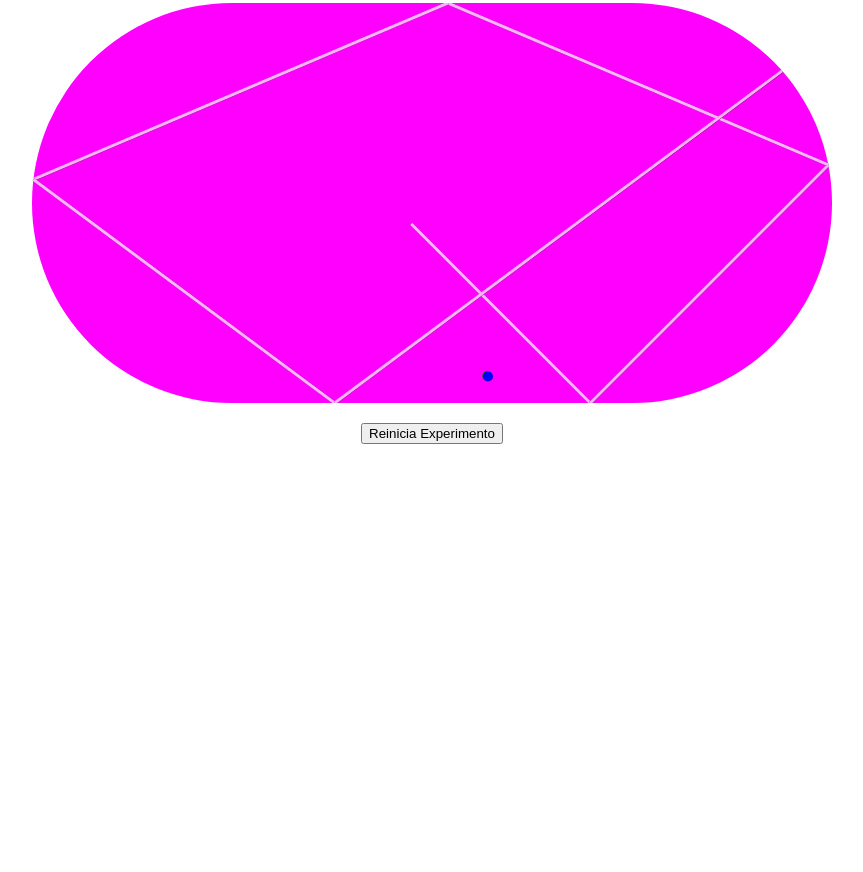
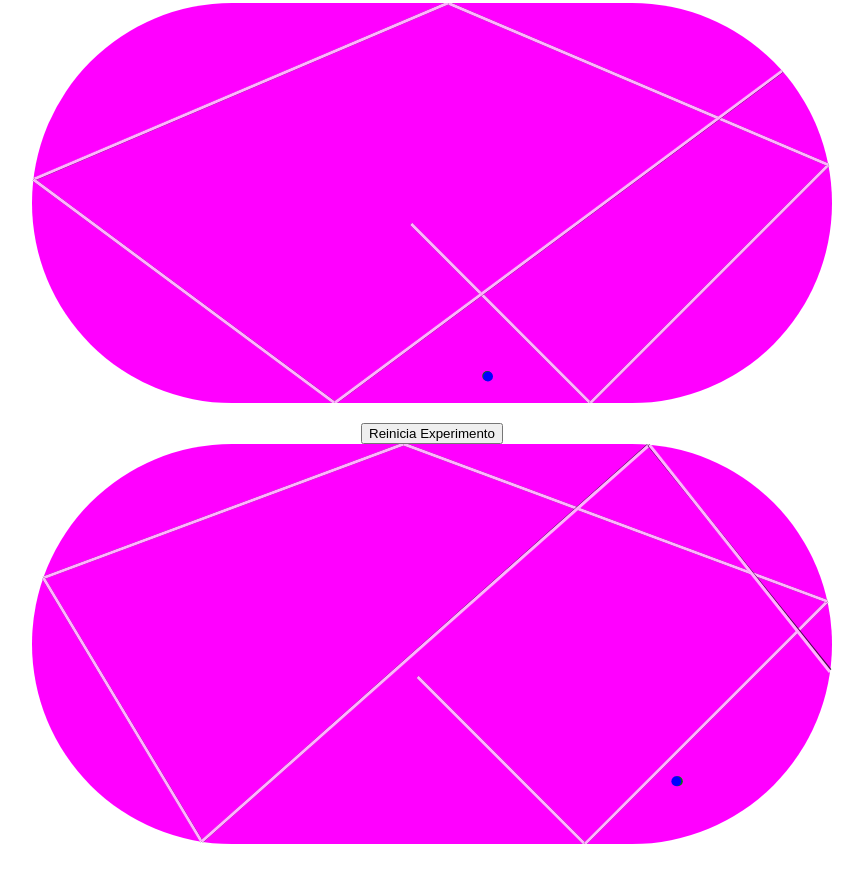
Before and after one commit to Davichet-e/MC, a website: page index.html in a window 1280 px wide. Shown: the part 641-1513 px from the top of the page, without its empty margins (208-1071 px from the left). Before the commit the page ends 1093 px from the top, so only its background shows below. Drawn offline with nearby package versions, Linux system fonts and the light colour scheme.

Commit message:
2 stadiums

```diff
--- a/index.html
+++ b/index.html
@@ -85,11 +85,14 @@
 
 
 
-      <div class="contenedor-billar"></div>
+      <div id="contenedor-sensibilidad"></div>
 
       <button id="reinicio">Reinicia Experimento</button>
 
     </section>
+    <section>
+      <div id="contenedor-2"></div>
+    </section>
     </main>
   </body>
 </html>
--- a/main.css
+++ b/main.css
@@ -22,6 +22,6 @@ section {
   align-items: center;
 }
 
-.contenedor-billar {
+#contenedor-sensibilidad {
   margin-top: 2rem;
 }
--- a/main.js
+++ b/main.js
@@ -363,7 +363,7 @@ function decideSiguienteBote(ball, escena) {
 }
 
 const svg = d3
-  .select(".contenedor-billar")
+  .select("#contenedor-sensibilidad")
   .append("svg")
   .style("position", "absolute")
   .attr("width", 800)
@@ -389,10 +389,10 @@ function añadeFondoBunimovich(sel) {
 
 const stadiumBg = svg.append("g");
 
-d3.select(".contenedor-billar").style("position", "relative");
+d3.select("#contenedor-sensibilidad").style("position", "relative");
 
 const canvas = d3
-  .select(".contenedor-billar")
+  .select("#contenedor-sensibilidad")
   .append("canvas")
   .style("position", "absolute")
   .attr("width", 800)
@@ -400,7 +400,7 @@ const canvas = d3
   .style("opacity", 0.7)
   .node();
 
-d3.select(".contenedor-billar")
+d3.select("#contenedor-sensibilidad")
   .append("div")
   .style("position", "relative")
   .style("height", "420px")
@@ -512,3 +512,133 @@ function siguienteTransicion(nDeIteracion, escena, pintaBolaBlanca) {
 }
 
 demuestraSensibilidad(escena, añadeFondoBunimovich);
+
+///
+const svg2 = d3
+  .select("#contenedor-2")
+  .append("svg")
+  .style("position", "absolute")
+  .attr("width", 800)
+  .attr("height", 400);
+
+const stadiumBg2 = svg2.append("g");
+
+d3.select("#contenedor-2").style("position", "relative");
+
+const canvas2 = d3
+  .select("#contenedor-2")
+  .append("canvas")
+  .style("position", "absolute")
+  .attr("width", 800)
+  .attr("height", 400)
+  .style("opacity", 0.7)
+  .node();
+
+d3.select("#contenedor-2")
+  .append("div")
+  .style("position", "relative")
+  .style("height", "420px")
+  .style("width", "800px");
+
+const ctx2 = canvas2.getContext("2d");
+
+// Esto indica de donde nacen las bolas
+const svgScene2 = svg2.append("g").attr("transform", "translate(400, 200)");
+
+let bolas2 = [];
+
+function añadeBolas2(n, centro, direccion, diferencia, velocidad) {
+  const angleScale = d3
+    .scaleLinear()
+    .domain([0, n])
+    .range([-diferencia, diferencia]);
+  for (let i = 0; i < n; ++i) {
+    const rot = Transform.rotate(angleScale(i + (0.5 * Math.random() - 0.25)));
+    bolas2.push({
+      current: hazBola(centro, rot.apply(direccion).scale(velocidad)),
+    });
+  }
+}
+
+const canvasBola2 = svgScene2.append("g");
+
+let iteracion2 = 0;
+const velocidad2 = 5;
+function demuestra2(escena, backgroundFunction) {
+  ++iteracion2;
+  bolas2 = [];
+  ctx2.clearRect(0, 0, 800, 400);
+  console.log(backgroundFunction);
+
+  backgroundFunction(stadiumBg2);
+
+  añadeBolas2(
+    2,
+    new Vec2(Math.random() * 100 - 50, Math.random() * 100 - 50),
+    new Vec2(80, 80),
+    0.00001,
+    velocidad2
+  );
+
+  const todasLasBolas = canvasBola2.selectAll("*");
+  todasLasBolas.transition();
+  todasLasBolas.remove();
+
+  const bolasVerdes = canvasBola2
+    .selectAll("*")
+    .data(bolas2)
+    .enter()
+    .append("circle")
+    .each((ball) => {
+      ball.next = decideSiguienteBote(ball.current, escena);
+    })
+    .attr("cx", function (ball) {
+      return ball.current.origin.x;
+    })
+    .attr("cy", function (ball) {
+      return ball.current.origin.y;
+    })
+    .attr("r", 5)
+    .attr("fill", "green");
+  bolasVerdes.call(siguienteTransicion2(iteracion, escena, false));
+
+  const bolasAzules = d3.select(bolasVerdes.nodes()[1]).attr("fill", "blue");
+  bolasAzules.call(siguienteTransicion2(iteracion, escena, true));
+}
+
+function siguienteTransicion2(nDeIteracion, escena, pintaBolaBlanca) {
+  return function (sel) {
+    sel
+      .transition()
+      .ease(d3.easeLinear)
+      .duration((bola) => {
+        return (bola.next.originT - bola.current.originT) * 1000;
+      })
+      .attr("cx", (bola) => {
+        return bola.next.origin.x;
+      })
+      .attr("cy", (bola) => {
+        return bola.next.origin.y;
+      })
+      .on("end", function (bola) {
+        try {
+          ctx2.beginPath();
+          ctx2.moveTo(bola.current.origin.x + 400, bola.current.origin.y + 200);
+          ctx2.lineTo(bola.next.origin.x + 400, bola.next.origin.y + 200);
+          ctx2.lineWidth = 3;
+          ctx2.strokeStyle = pintaBolaBlanca ? "white" : "black";
+          ctx2.stroke();
+          bola.current = bola.next;
+          bola.next = decideSiguienteBote(bola.current, escena);
+          if (nDeIteracion == iteracion2)
+            d3.select(this).call(
+              siguienteTransicion2(nDeIteracion, escena, pintaBolaBlanca)
+            );
+        } catch (e) {
+          console.error("2");
+        }
+      });
+  };
+}
+
+demuestra2(escena, añadeFondoBunimovich);
```
